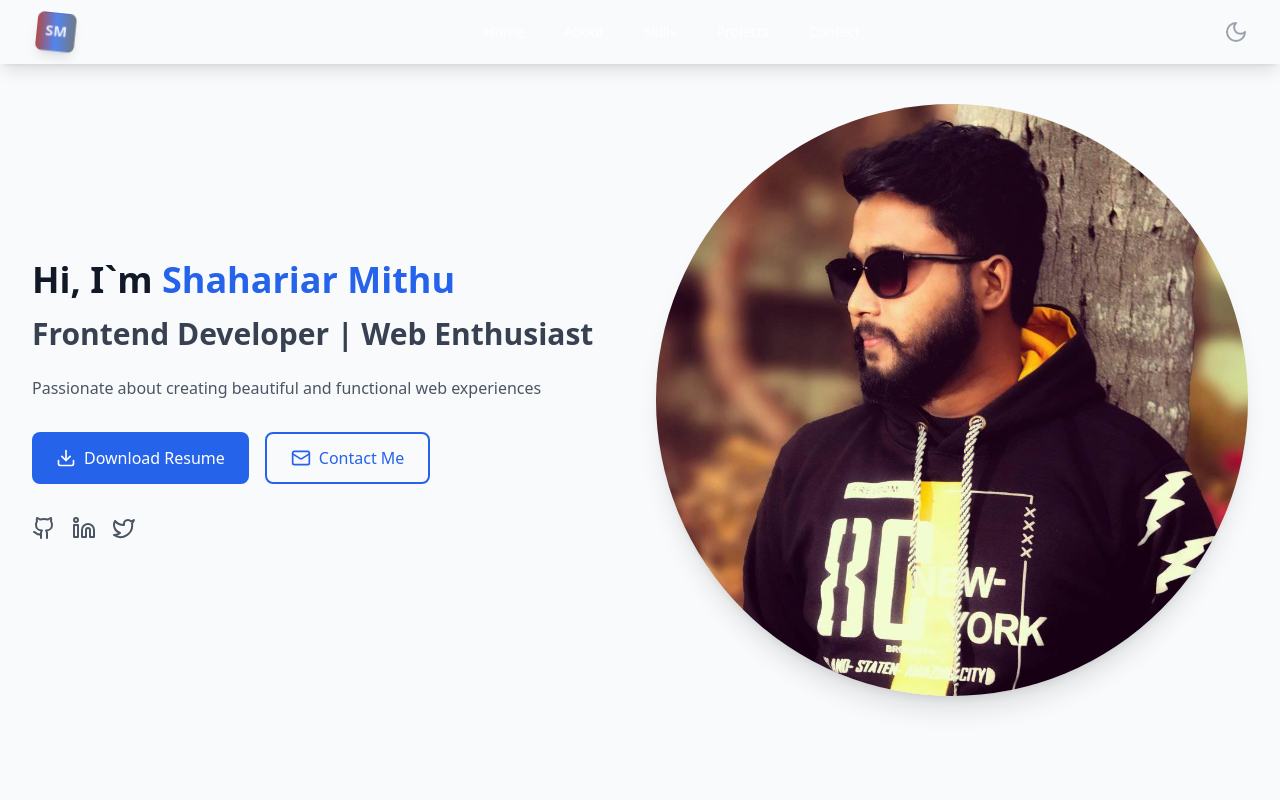
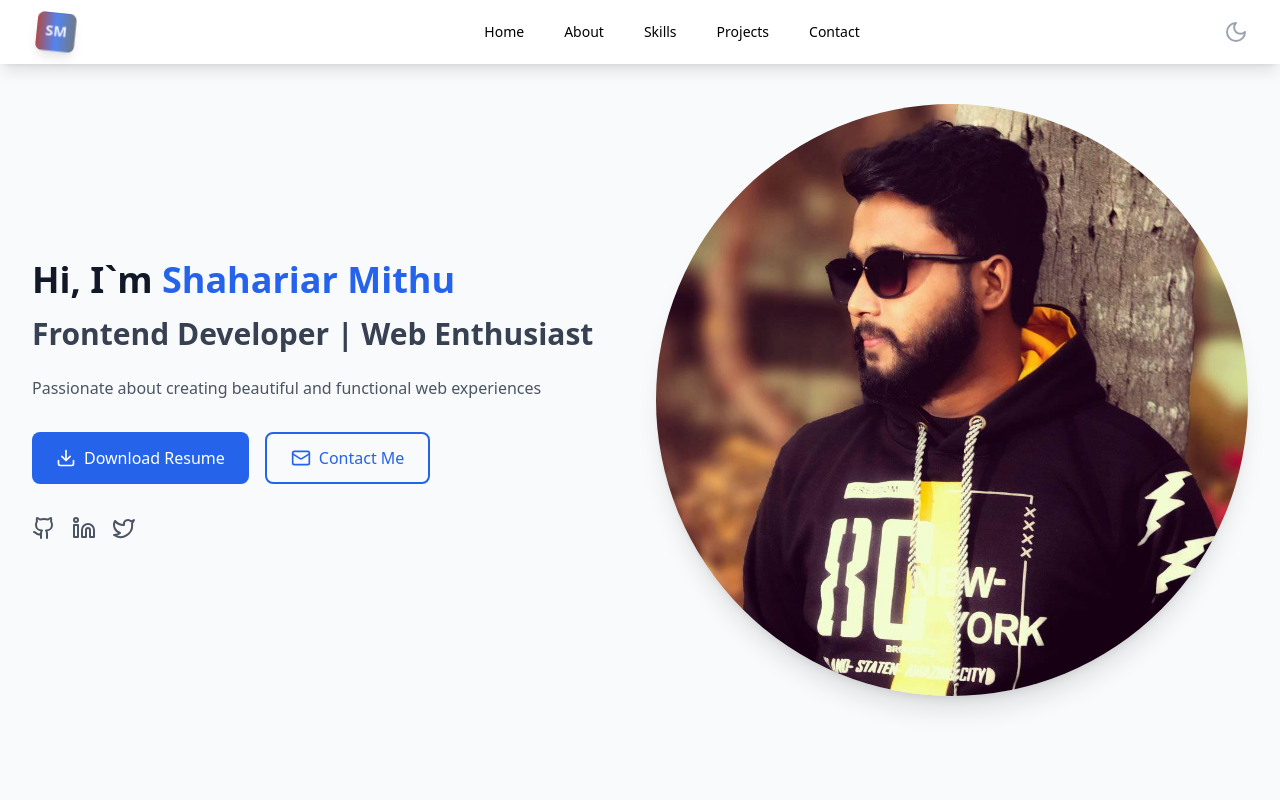
Before and after one commit to MITHU9/my-final-portfolio, a React (Vite) app: page / in a window 1280 px wide. Shown: the top 800 px of the page. Built offline with nearby package versions, Linux system fonts and the light colour scheme.

Commit message:
fixed some issue

```diff
--- a/index.html
+++ b/index.html
@@ -2,7 +2,7 @@
 <html lang="en">
   <head>
     <meta charset="UTF-8" />
-    <link rel="icon" type="image/svg+xml" href="/vite.svg" />
+    <link rel="icon" type="image/svg+xml" href="/logo.png" />
     <meta name="viewport" content="width=device-width, initial-scale=1.0" />
     <title>My Portfolio</title>
   </head>
--- a/src/components/Navbar.jsx
+++ b/src/components/Navbar.jsx
@@ -33,8 +33,8 @@ export default function Navbar() {
       className={`fixed w-full z-50 transition-all duration-300 ${
         scrolled && darkMode
           ? "bg-slate-800 "
-          : "text-white bg-slate-700 shadow-lg"
-      } ${darkMode ? "bg-slate-800 text-white" : "bg-transparent text-black"}`}
+          : "text-black bg-slate-400 shadow-lg"
+      } ${darkMode ? "bg-slate-800 text-white" : "bg-white text-black"}`}
     >
       <div className="max-w-7xl mx-auto px-4 sm:px-6 lg:px-8">
         <div className="flex items-center justify-between h-16">
@@ -133,8 +133,12 @@ export default function Navbar() {
         className="md:hidden"
       >
         <div
-          className={`px-2 pt-2 pb-3 space-y-1 sm:px-3 bg-white shadow-lg
-          ${darkMode ? "bg-slate-800 text-white" : "bg-white text-black"}
+          className={`px-2 pt-2 pb-3 space-y-1 sm:px-3 shadow-lg
+          ${
+            darkMode && isOpen
+              ? "bg-slate-800 text-white"
+              : "bg-white text-black"
+          }
           `}
         >
           {navItems.map((item) => (
```
